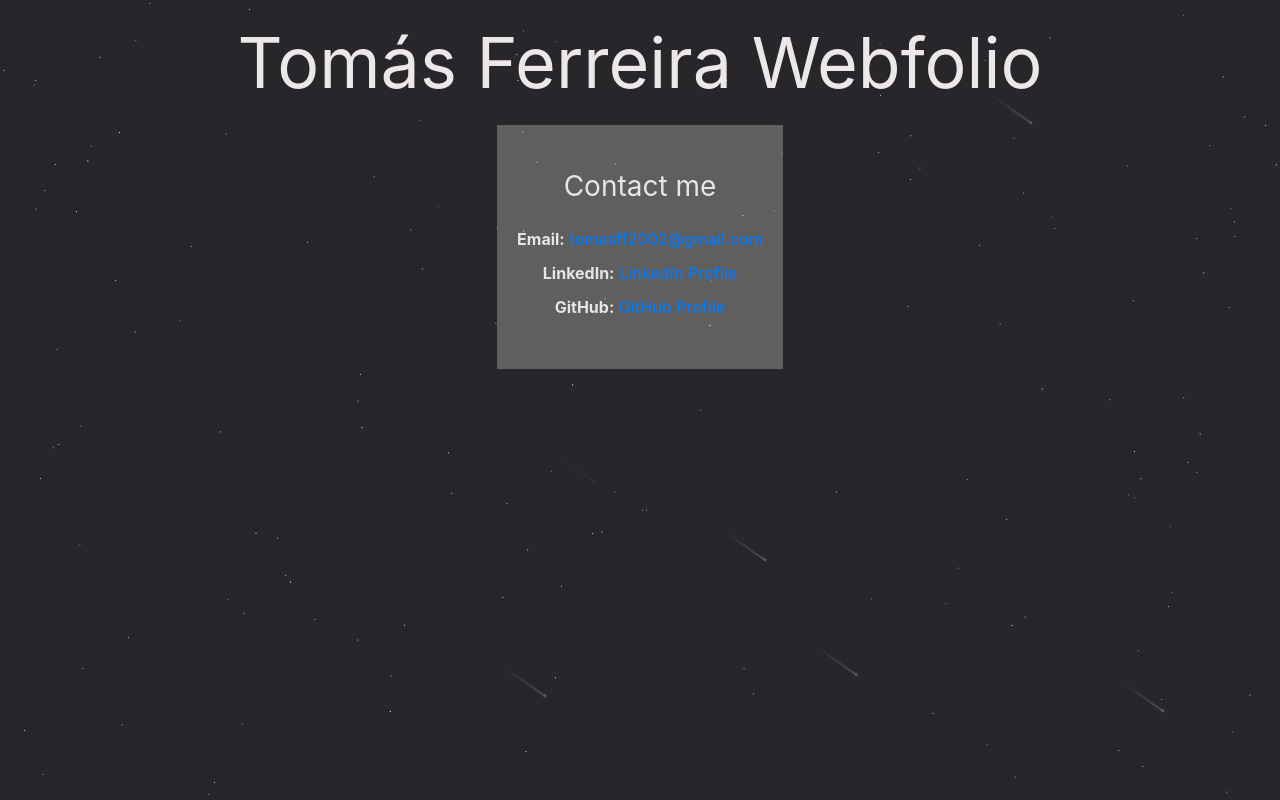
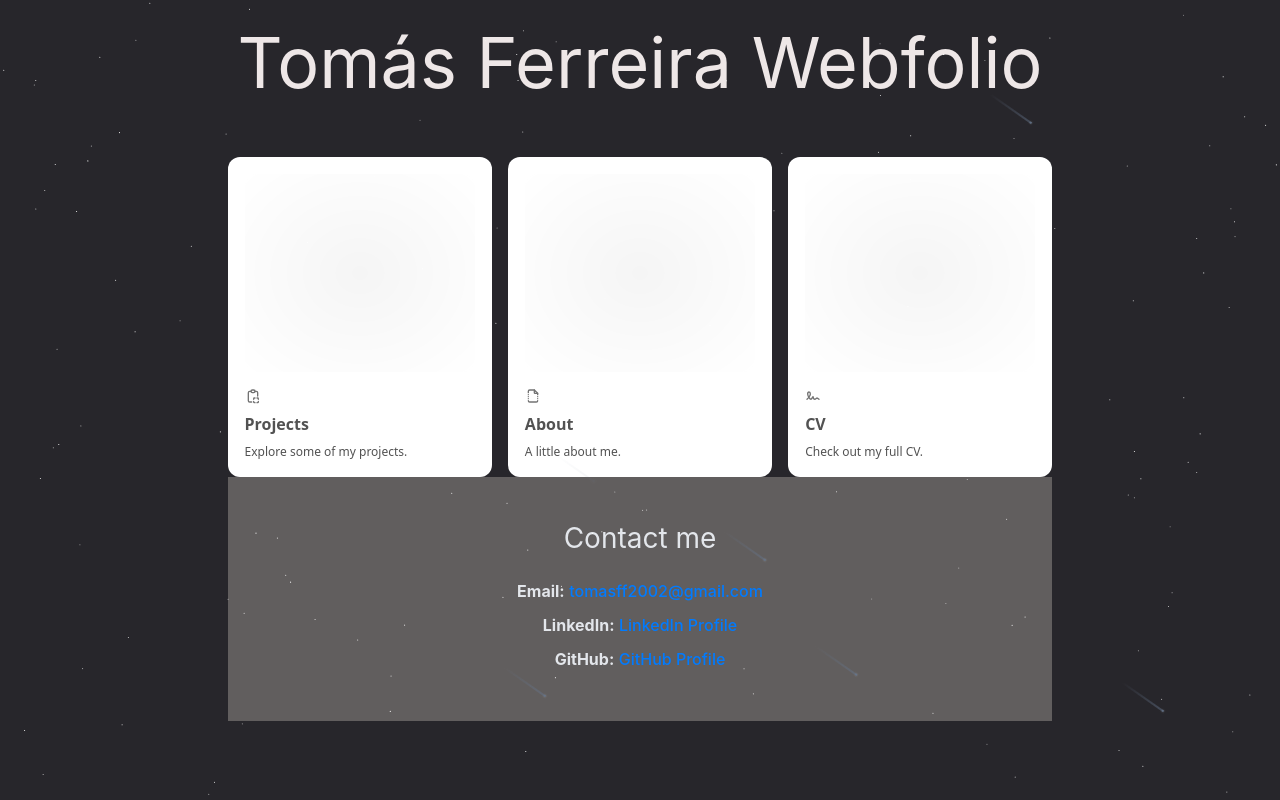
Before and after one commit to TomasFerreira66/TomasWebfolio, a Next.js app in the folder tomaswebfolio/: page / in a window 1280 px wide. Shown: the top 800 px of the page. Built offline with nearby package versions, Linux system fonts and the light colour scheme.

Commit message:
bento grid

```diff
--- a/tomaswebfolio/package.json
+++ b/tomaswebfolio/package.json
@@ -9,6 +9,7 @@
     "lint": "next lint"
   },
   "dependencies": {
+    "@tabler/icons-react": "^3.18.0",
     "class-variance-authority": "^0.7.0",
     "clsx": "^2.1.1",
     "framer-motion": "^11.5.6",
--- a/tomaswebfolio/src/app/page.tsx
+++ b/tomaswebfolio/src/app/page.tsx
@@ -2,19 +2,25 @@
 import Contact from './components/Contact.jsx';
 import { Meteors } from '@/components/ui/meteors';
 import { ShootingStars } from '@/components/ui/shooting-stars';
-import { StarsBackground } from '@/components/ui/stars-background'
-
-
+import { StarsBackground } from '@/components/ui/stars-background';
+import { BentoGrid, BentoGridItem } from '@/components/ui/bento-grid';
+import { BentoGridSecondDemo } from '@/components/ui/bento-grid'; // Ensure this is imported correctly
 
 export default function Home() {
   return (
-    <>
+    <div>
+      <Header />
 
-      <Header />
-      <Meteors></Meteors>
+
+      {/* Second Bento Grid */}
+      <div className="mt-8">
+        <BentoGridSecondDemo />
+      </div>
+
       <Contact />
       <ShootingStars />
-   <StarsBackground />
-    </>
+      <StarsBackground />
+      <Meteors />
+    </div>
   );
 }
--- /dev/null
+++ b/tomaswebfolio/src/components/ui/bento-grid.tsx
@@ -0,0 +1,144 @@
+import { cn } from "@/lib/utils";
+import {
+  IconClipboardCopy,
+  IconFileBroken,
+  IconSignature,
+  IconTableColumn,
+} from "@tabler/icons-react";
+
+export const BentoGrid = ({
+  className,
+  children,
+}: {
+  className?: string;
+  children?: React.ReactNode;
+}) => {
+  return (
+    <div
+      className={cn(
+        "grid md:auto-rows-[18rem] grid-cols-1 md:grid-cols-3 gap-4 max-w-7xl mx-auto",
+        className
+      )}
+    >
+      {children}
+    </div>
+  );
+};
+
+export const BentoGridItem = ({
+  className,
+  title,
+  description,
+  header,
+  icon,
+}: {
+  className?: string;
+  title?: string | React.ReactNode;
+  description?: string | React.ReactNode;
+  header?: React.ReactNode;
+  icon?: React.ReactNode;
+}) => {
+  return (
+    <div
+      className={cn(
+        "row-span-1 rounded-xl group/bento hover:shadow-xl transition duration-200 shadow-input dark:shadow-none p-4 dark:bg-black dark:border-white/[0.2] bg-white border border-transparent justify-between flex flex-col space-y-4",
+        className
+      )}
+    >
+      {header}
+      <div className="group-hover/bento:translate-x-2 transition duration-200">
+        {icon}
+        <div className="font-sans font-bold text-neutral-600 dark:text-neutral-200 mb-2 mt-2">
+          {title}
+        </div>
+        <div className="font-sans font-normal text-neutral-600 text-xs dark:text-neutral-300">
+          {description}
+        </div>
+      </div>
+    </div>
+  );
+};
+
+export function BentoGridSecondDemo() {
+  return (
+    <BentoGrid className="max-w-4xl mx-auto md:auto-rows-[20rem]">
+      {items.map((item, i) => (
+        <BentoGridItem
+          key={i}
+          title={item.title}
+          description={item.description}
+          header={item.header}
+          className={item.className}
+          icon={item.icon}
+        />
+      ))}
+    </BentoGrid>
+  );
+}
+const Skeleton = () => (
+  <div className="flex flex-1 w-full h-full min-h-[6rem] rounded-xl   dark:bg-dot-white/[0.2] bg-dot-black/[0.2] [mask-image:radial-gradient(ellipse_at_center,white,transparent)]  border border-transparent dark:border-white/[0.2] bg-neutral-100 dark:bg-black"></div>
+);
+const items = [
+  {
+    title: "Projects",
+    description: "Explore some of my projects.",
+    header: <Skeleton />,
+    className: "md:col-span-1",
+    icon: <IconClipboardCopy className="h-4 w-4 text-neutral-500" />,
+  },
+  {
+    title: "About",
+    description: "A little about me.",
+    header: <Skeleton />,
+    className: "md:col-span-1",
+    icon: <IconFileBroken className="h-4 w-4 text-neutral-500" />,
+  },
+  {
+    title: "CV",
+    description: "Check out my full CV.",
+    header: <Skeleton />,
+    className: "md:col-span-1",
+    icon: <IconSignature className="h-4 w-4 text-neutral-500" />,
+  },
+
+];
+
+
+// Example Usage
+export const MyPage = () => {
+  return (
+    <div>
+      {/* First Bento Grid */}
+      <BentoGrid>
+        <BentoGridItem
+          title="Grid 1 Item 1"
+          description="Description for item 1 in Grid 1"
+        />
+        <BentoGridItem
+          title="Grid 1 Item 2"
+          description="Description for item 2 in Grid 1"
+        />
+        <BentoGridItem
+          title="Grid 1 Item 3"
+          description="Description for item 3 in Grid 1"
+        />
+      </BentoGrid>
+
+      {/* Second Bento Grid */}
+      <BentoGrid className="mt-8"> {/* Adding margin-top for spacing */}
+        <BentoGridItem
+          title="Grid 2 Item 1"
+          description="Description for item 1 in Grid 2"
+        />
+        <BentoGridItem
+          title="Grid 2 Item 2"
+          description="Description for item 2 in Grid 2"
+        />
+        <BentoGridItem
+          title="Grid 2 Item 3"
+          description="Description for item 3 in Grid 2"
+        />
+      </BentoGrid>
+    </div>
+  );
+};
--- a/tomaswebfolio/src/components/ui/hover-border-gradient.tsx
+++ /dev/null
@@ -1,99 +0,0 @@
-"use client";
-import React, { useState, useEffect, useRef } from "react";
-
-import { motion } from "framer-motion";
-import { cn } from "@/lib/utils";
-
-type Direction = "TOP" | "LEFT" | "BOTTOM" | "RIGHT";
-
-export function HoverBorderGradient({
-  children,
-  containerClassName,
-  className,
-  as: Tag = "button",
-  duration = 1,
-  clockwise = true,
-  ...props
-}: React.PropsWithChildren<
-  {
-    as?: React.ElementType;
-    containerClassName?: string;
-    className?: string;
-    duration?: number;
-    clockwise?: boolean;
-  } & React.HTMLAttributes<HTMLElement>
->) {
-  const [hovered, setHovered] = useState<boolean>(false);
-  const [direction, setDirection] = useState<Direction>("TOP");
-
-  const rotateDirection = (currentDirection: Direction): Direction => {
-    const directions: Direction[] = ["TOP", "LEFT", "BOTTOM", "RIGHT"];
-    const currentIndex = directions.indexOf(currentDirection);
-    const nextIndex = clockwise
-      ? (currentIndex - 1 + directions.length) % directions.length
-      : (currentIndex + 1) % directions.length;
-    return directions[nextIndex];
-  };
-
-  const movingMap: Record<Direction, string> = {
-    TOP: "radial-gradient(20.7% 50% at 50% 0%, hsl(0, 0%, 100%) 0%, rgba(255, 255, 255, 0) 100%)",
-    LEFT: "radial-gradient(16.6% 43.1% at 0% 50%, hsl(0, 0%, 100%) 0%, rgba(255, 255, 255, 0) 100%)",
-    BOTTOM:
-      "radial-gradient(20.7% 50% at 50% 100%, hsl(0, 0%, 100%) 0%, rgba(255, 255, 255, 0) 100%)",
-    RIGHT:
-      "radial-gradient(16.2% 41.199999999999996% at 100% 50%, hsl(0, 0%, 100%) 0%, rgba(255, 255, 255, 0) 100%)",
-  };
-
-  const highlight =
-    "radial-gradient(75% 181.15942028985506% at 50% 50%, #3275F8 0%, rgba(255, 255, 255, 0) 100%)";
-
-  useEffect(() => {
-    if (!hovered) {
-      const interval = setInterval(() => {
-        setDirection((prevState) => rotateDirection(prevState));
-      }, duration * 1000);
-      return () => clearInterval(interval);
-    }
-  }, [hovered]);
-  return (
-    <Tag
-      onMouseEnter={(event: React.MouseEvent<HTMLDivElement>) => {
-        setHovered(true);
-      }}
-      onMouseLeave={() => setHovered(false)}
-      className={cn(
-        "relative flex rounded-full border  content-center bg-black/20 hover:bg-black/10 transition duration-500 dark:bg-white/20 items-center flex-col flex-nowrap gap-10 h-min justify-center overflow-visible p-px decoration-clone w-fit",
-        containerClassName
-      )}
-      {...props}
-    >
-      <div
-        className={cn(
-          "w-auto text-white z-10 bg-black px-4 py-2 rounded-[inherit]",
-          className
-        )}
-      >
-        {children}
-      </div>
-      <motion.div
-        className={cn(
-          "flex-none inset-0 overflow-hidden absolute z-0 rounded-[inherit]"
-        )}
-        style={{
-          filter: "blur(2px)",
-          position: "absolute",
-          width: "100%",
-          height: "100%",
-        }}
-        initial={{ background: movingMap[direction] }}
-        animate={{
-          background: hovered
-            ? [movingMap[direction], highlight]
-            : movingMap[direction],
-        }}
-        transition={{ ease: "linear", duration: duration ?? 1 }}
-      />
-      <div className="bg-black absolute z-1 flex-none inset-[2px] rounded-[100px]" />
-    </Tag>
-  );
-}
```
Also changed, not shown: 1 other file (tests, documents, lock files or other folders).
